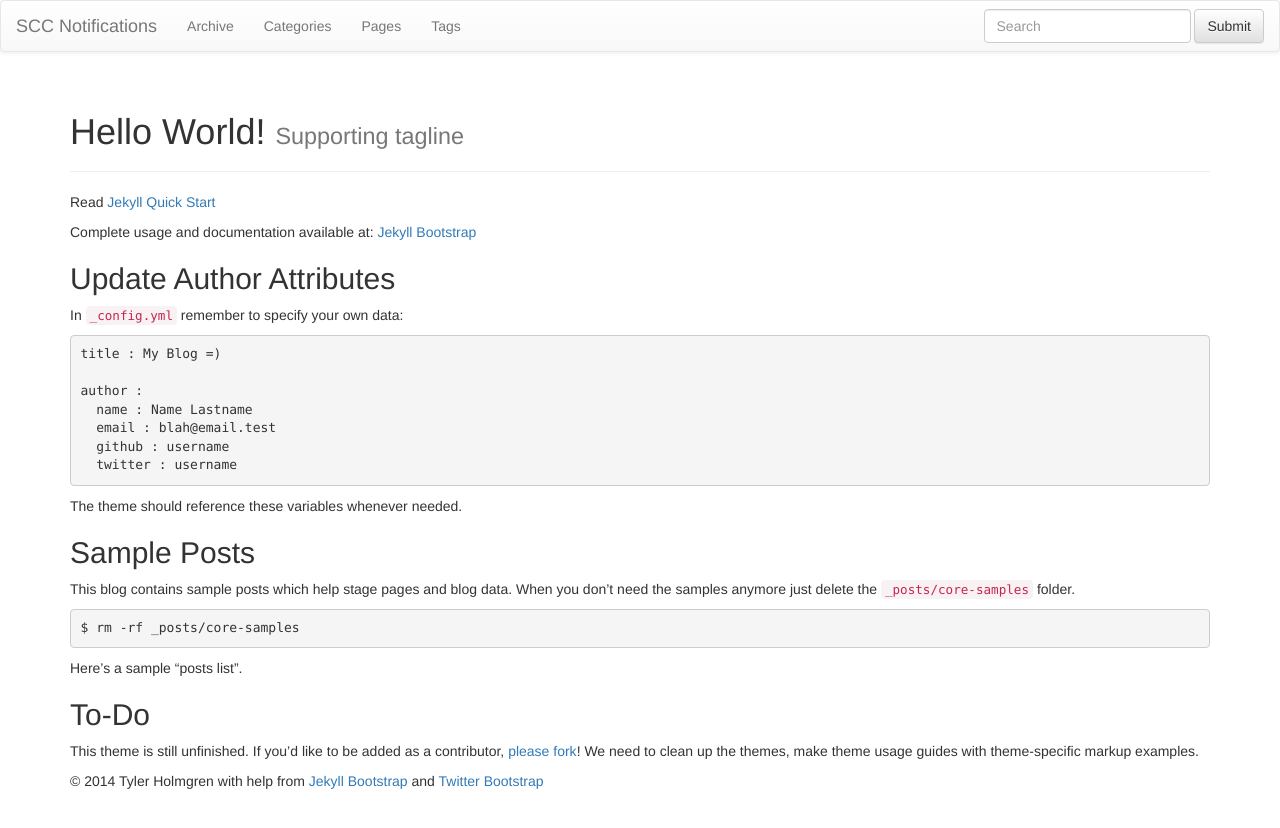
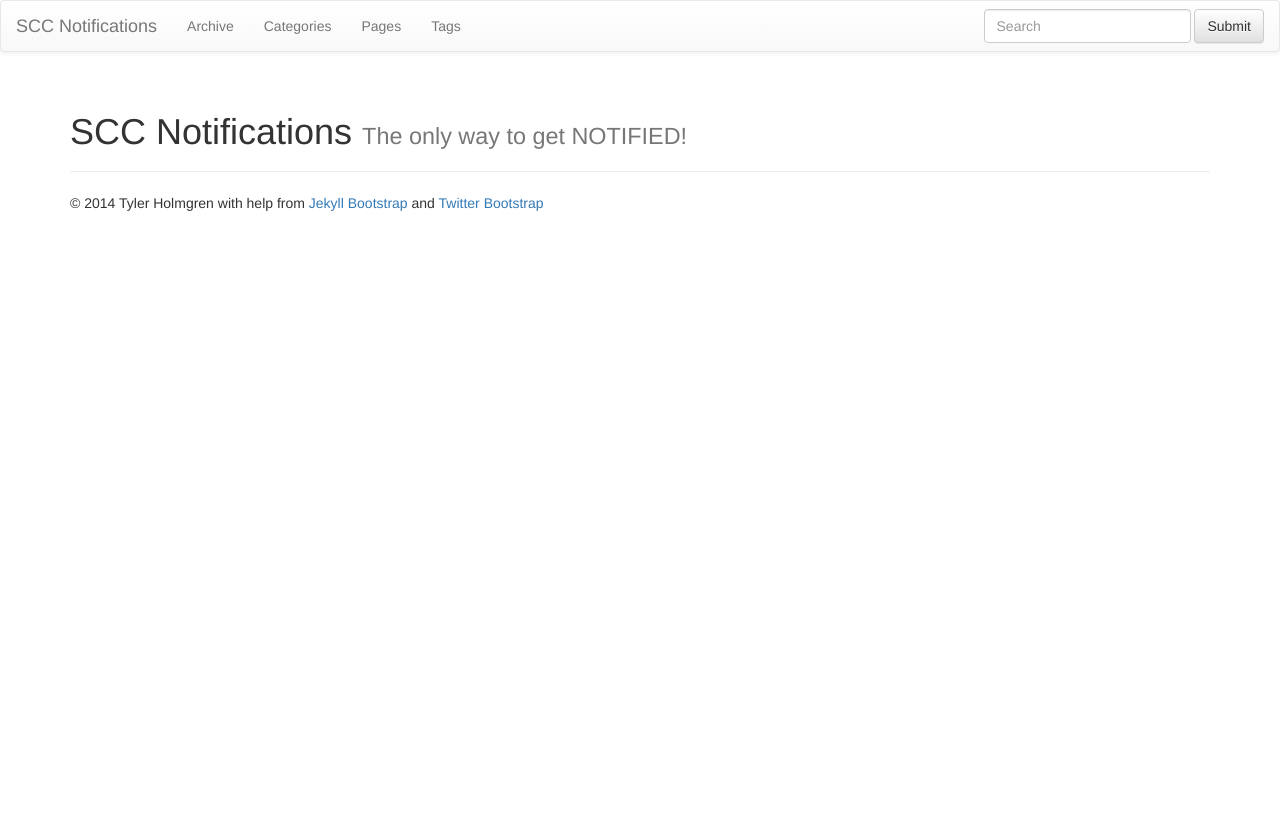
Before and after one commit to vparfonov/sccn, a Jekyll site: the page built from index.md, in a window 1280 px wide. Shown: the top 828 px of the page. Built offline with Jekyll 4.4.1, drawn with Linux system fonts in a browser that asks for light colours; nearby versions of some CDN libraries; library files that are not in the unit come from our copies.

Commit message:
New post and updated the index. Lets see how this goes

```diff
--- a/index.md
+++ b/index.md
@@ -1,44 +1,5 @@
 ---
 layout: page
-title: Hello World!
-tagline: Supporting tagline
+title: SCC Notifications
+tagline: The only way to get NOTIFIED!
 ---
-{% include JB/setup %}
-
-Read [Jekyll Quick Start](http://jekyllbootstrap.com/usage/jekyll-quick-start.html)
-
-Complete usage and documentation available at: [Jekyll Bootstrap](http://jekyllbootstrap.com)
-
-## Update Author Attributes
-
-In `_config.yml` remember to specify your own data:
-
-    title : My Blog =)
-
-    author :
-      name : Name Lastname
-      email : blah@email.test
-      github : username
-      twitter : username
-
-The theme should reference these variables whenever needed.
-
-## Sample Posts
-
-This blog contains sample posts which help stage pages and blog data.
-When you don't need the samples anymore just delete the `_posts/core-samples` folder.
-
-    $ rm -rf _posts/core-samples
-
-Here's a sample "posts list".
-
-<ul class="posts">
-  {% for post in site.posts %}
-    <li><span>{{ post.date | date_to_string }}</span> &raquo; <a href="{{ BASE_PATH }}{{ post.url }}">{{ post.title }}</a></li>
-  {% endfor %}
-</ul>
-
-## To-Do
-
-This theme is still unfinished. If you'd like to be added as a contributor, [please fork](http://github.com/plusjade/jekyll-bootstrap)!
-We need to clean up the themes, make theme usage guides with theme-specific markup examples.
```
Also changed, not shown: _posts/2014-10-13-welcome.md (added, +17 -0 lines), 4 other files.
